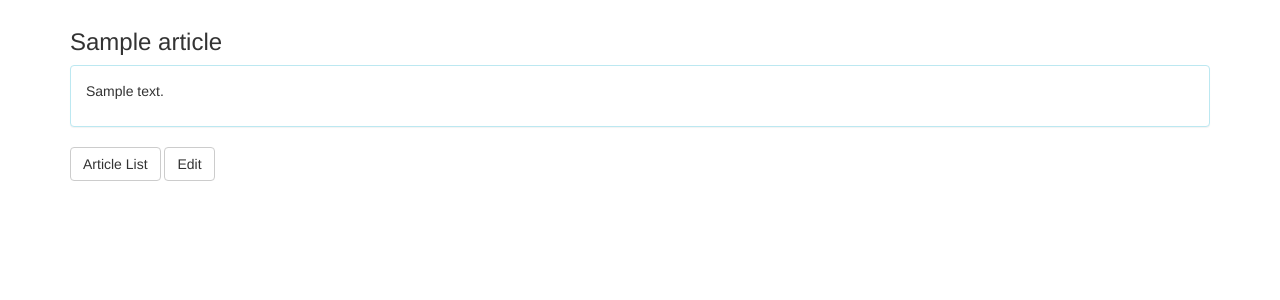
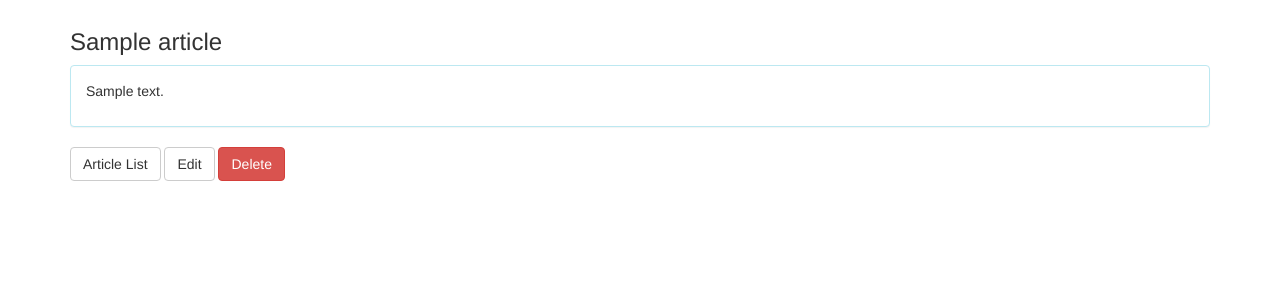
Before and after one commit to yooncobra/programming4th, a Django app: a page that uses publisher/magazine/templates/magazine/article_detail.html in a window 1280 px wide. Shown: the part 51-351 px from the top of the page. Run offline with Django 3.2, Linux system fonts and the light colour scheme; tables that the repository leaves empty hold one stand-in row (values such as "Sample post"); some libraries are stand-ins or nearby versions.

Commit message:
magazine.views.article_delete 뷰 구현

```diff
--- a/publisher/magazine/templates/magazine/article_detail.html
+++ b/publisher/magazine/templates/magazine/article_detail.html
@@ -18,6 +18,10 @@
             <a href="{% url "magazine:article_edit" article.pk %}" class="btn btn-default">
                 Edit
             </a>
+
+            <a href="{% url "magazine:article_delete" article.pk %}" class="btn btn-danger">
+                Delete
+            </a>
         </div>
     </div>
 </div>
--- a/publisher/magazine/urls.py
+++ b/publisher/magazine/urls.py
@@ -7,4 +7,5 @@ urlpatterns = [
     url(r'^articles/new/$', views.article_new, name='article_new'),
     url(r'^articles/(?P<pk>\d+)/$', views.article_detail, name='article_detail'),
     url(r'^articles/(?P<pk>\d+)/edit/$', views.article_edit, name='article_edit'),
+    url(r'^articles/(?P<pk>\d+)/delete/$', views.article_delete, name='article_delete'),
 ]
--- a/publisher/magazine/views.py
+++ b/publisher/magazine/views.py
@@ -54,3 +54,16 @@ def article_detail(request, pk):
     return render(request, 'magazine/article_detail.html', {
         'article': article,
     })
+
+
+
+@staff_member_required
+def article_delete(request, pk):
+    article = get_object_or_404(Article, pk=pk)
+    if request.method == 'POST':
+        article.delete()
+        messages.success(request, 'Article 을 삭제했습니다.')
+        return redirect('magazine:article_list')
+    return render(request, 'magazine/article_confirm_delete.html', {
+        'article': article,
+    })
```
Also changed, not shown: publisher/magazine/templates/magazine/article_confirm_delete.html (added, +19 -0 lines).
